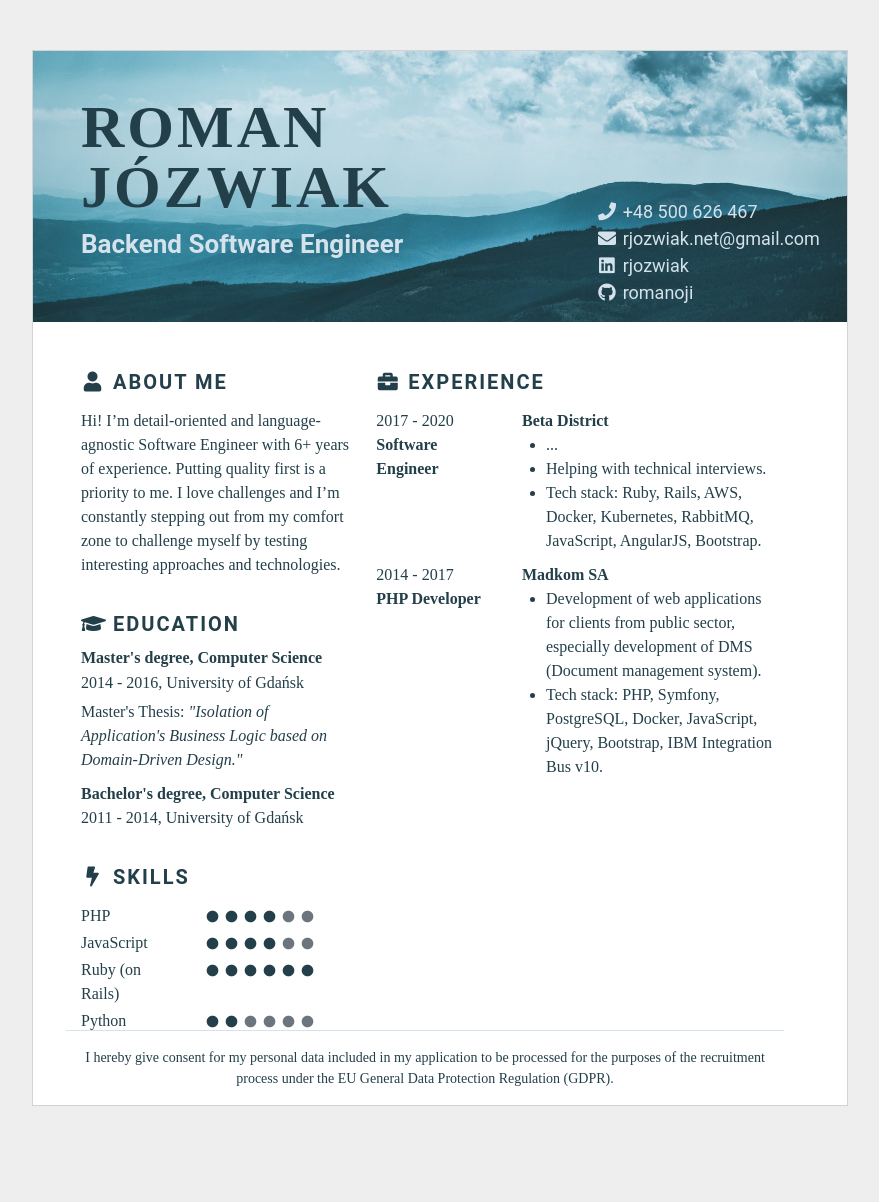
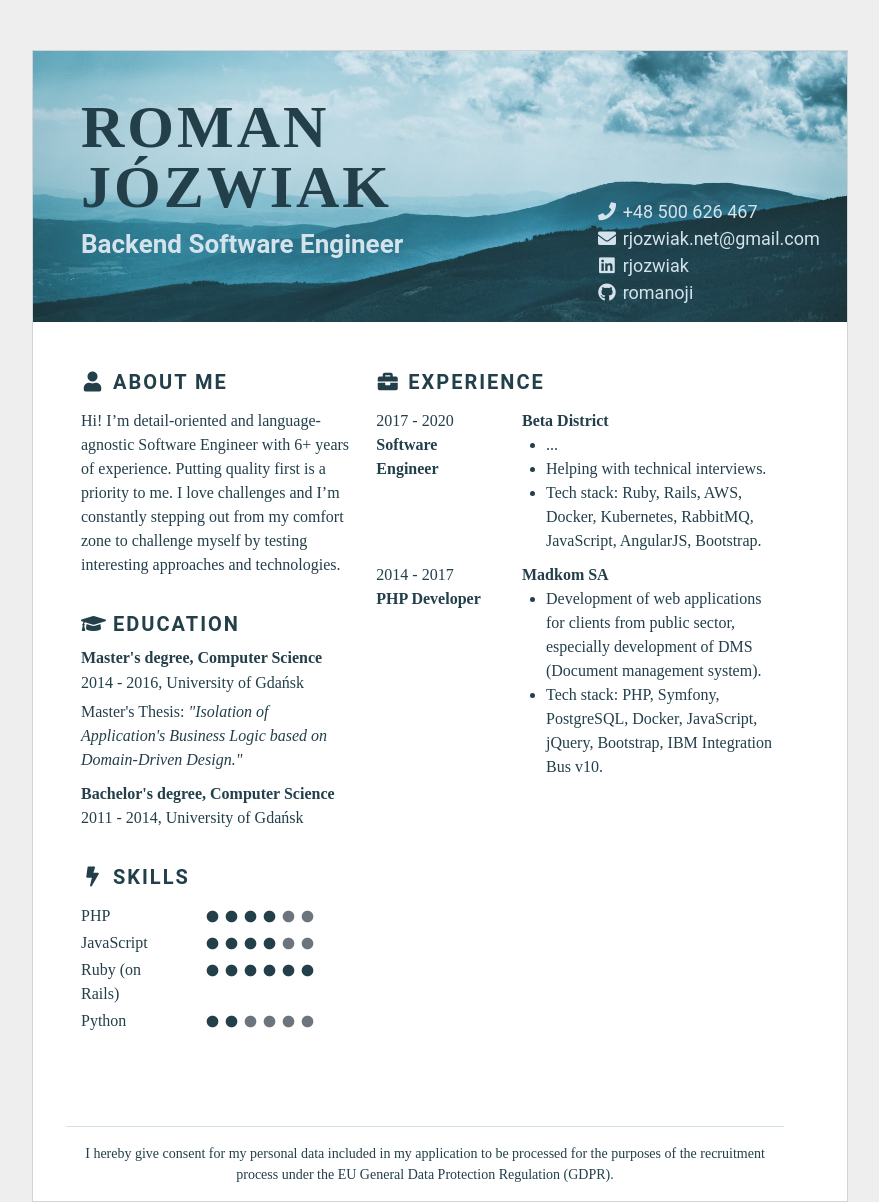
Before and after one commit to romanoji/romanoji.github.io, a Jekyll site: the page built from index.markdown, in a window 1280 px wide. Shown: the whole page, without its empty margins (200-1079 px from the left). Built offline with Jekyll 4.4.1, drawn with Linux system fonts in a browser that asks for light colours; some web fonts are replaced; before the commit the page ends 1106 px from its top, so only the background shows below that.

Commit message:
Update CV size to A4 format

```diff
--- a/_sass/main.scss
+++ b/_sass/main.scss
@@ -27,8 +27,8 @@ hr {
   position: relative;
   border: 1px solid lightgray;
   background: white;
-  width: 816px;
-  height: 1056px;
+  width: 8.5in;
+  height: 12in;
   margin-top: 50px;
   font-family: "Roboto";
   color: #233F4A;
```
